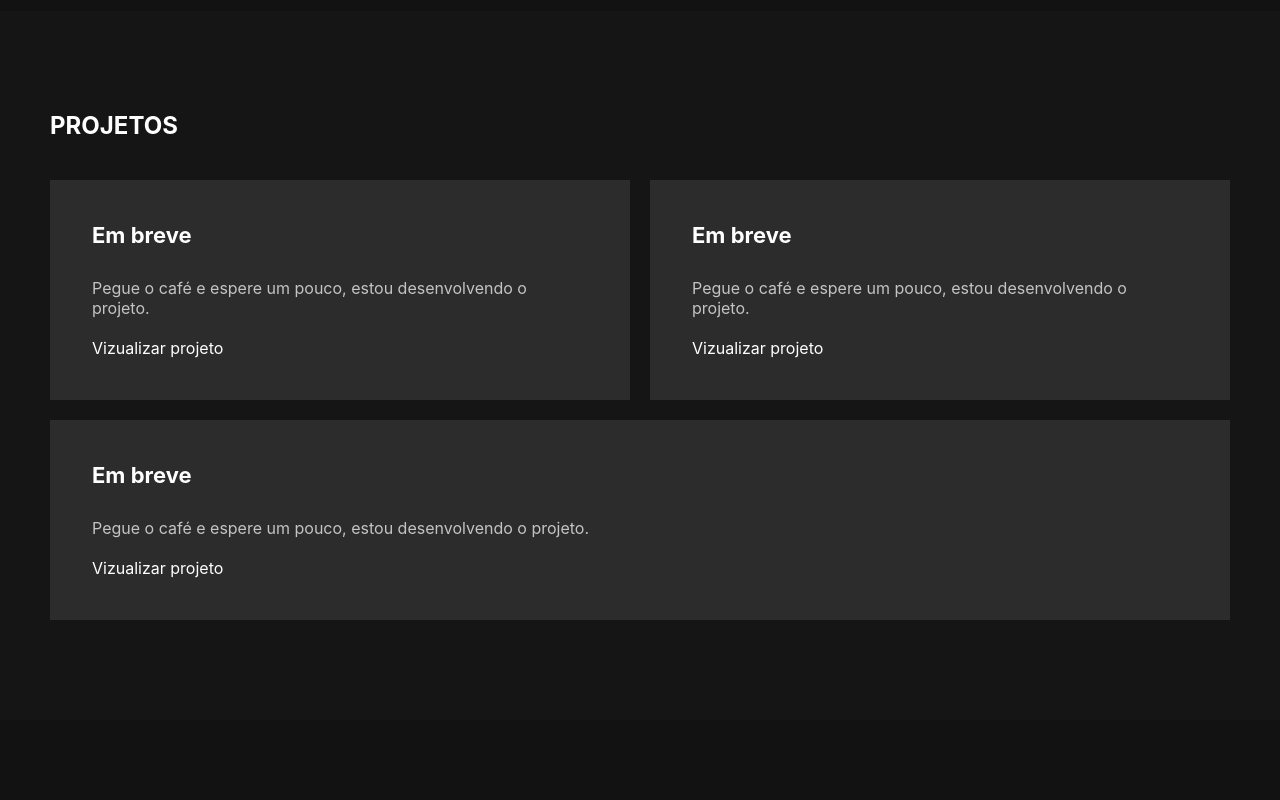
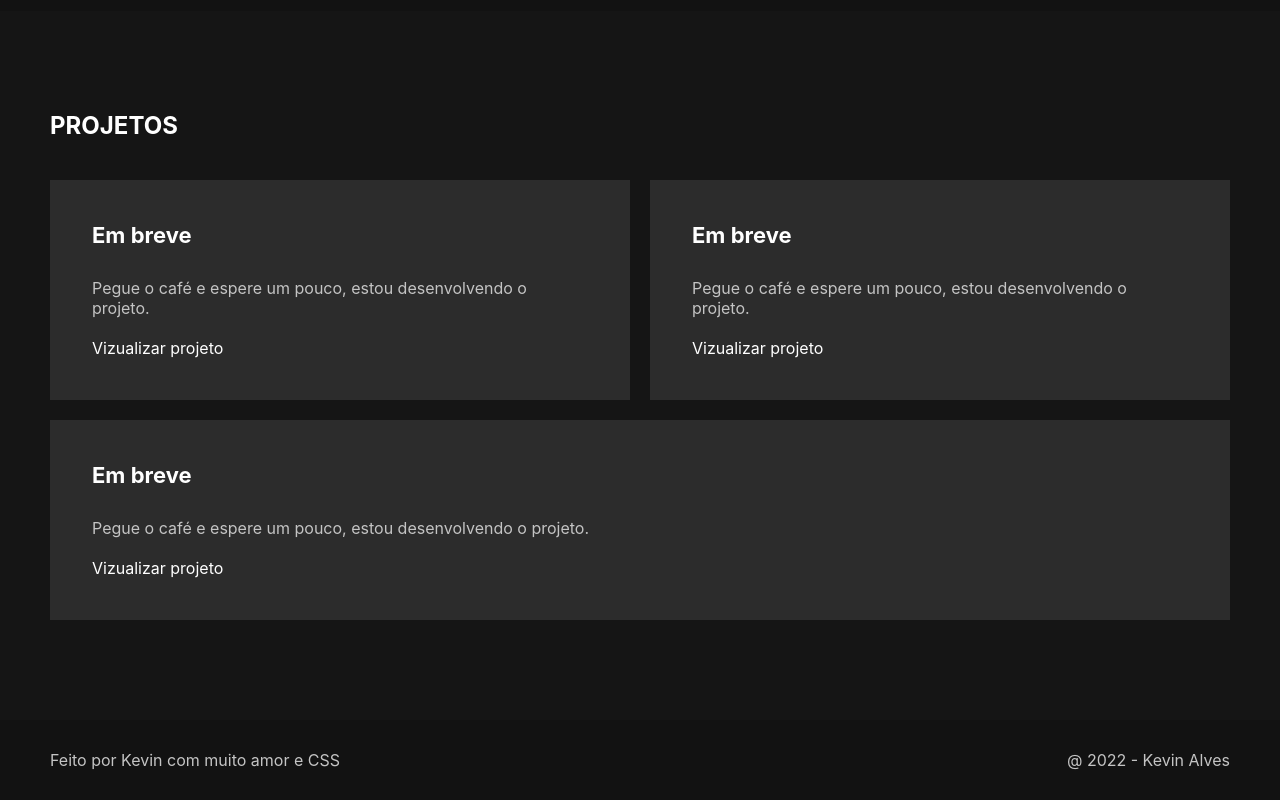
Before and after one commit to KevinAlvss/portfolio2022, a React (Create React App) app: page / in a window 1280 px wide. Shown: the part 1469-2269 px from the top of the page. Before the commit the page ends 2189 px from the top, so only its background shows below. Built offline with nearby package versions, Linux system fonts and the light colour scheme.

Commit message:
footer added

```diff
--- a/src/App.tsx
+++ b/src/App.tsx
@@ -1,4 +1,10 @@
-import { AboutMe, Experiences, Presentation, Projects } from "./components";
+import {
+  AboutMe,
+  Experiences,
+  Footer,
+  Presentation,
+  Projects,
+} from "./components";
 
 function App() {
   return (
@@ -7,6 +13,7 @@ function App() {
       <AboutMe />
       <Experiences />
       <Projects />
+      <Footer />
     </>
   );
 }
--- /dev/null
+++ b/src/components/Footer/index.tsx
@@ -0,0 +1,12 @@
+import { Container, Content, Text } from "./styles";
+
+export function Footer() {
+  return (
+    <Container>
+      <Content>
+        <Text>Feito por Kevin com muito amor e CSS</Text>
+        <Text>@ 2022 - Kevin Alves</Text>
+      </Content>
+    </Container>
+  );
+}
--- /dev/null
+++ b/src/components/Footer/styles.ts
@@ -0,0 +1,24 @@
+import styled from "styled-components";
+
+export const Container = styled.div`
+  height: 10vh;
+  width: 100%;
+`;
+
+export const Content = styled.div`
+  width: 100%;
+  max-width: 1400px;
+  height: 100%;
+  margin: 0 auto;
+
+  padding: 0px 50px;
+
+  display: flex;
+  flex-wrap: wrap;
+  align-items: center;
+  justify-content: space-between;
+`;
+
+export const Text = styled.p`
+  color: #c4c4c4;
+`;
--- a/src/components/index.ts
+++ b/src/components/index.ts
@@ -2,3 +2,4 @@ export { Presentation } from "./Presentation";
 export { AboutMe } from "./AboutMe";
 export { Experiences } from "./Experiences";
 export { Projects } from "./Projects";
+export { Footer } from "./Footer";
```
